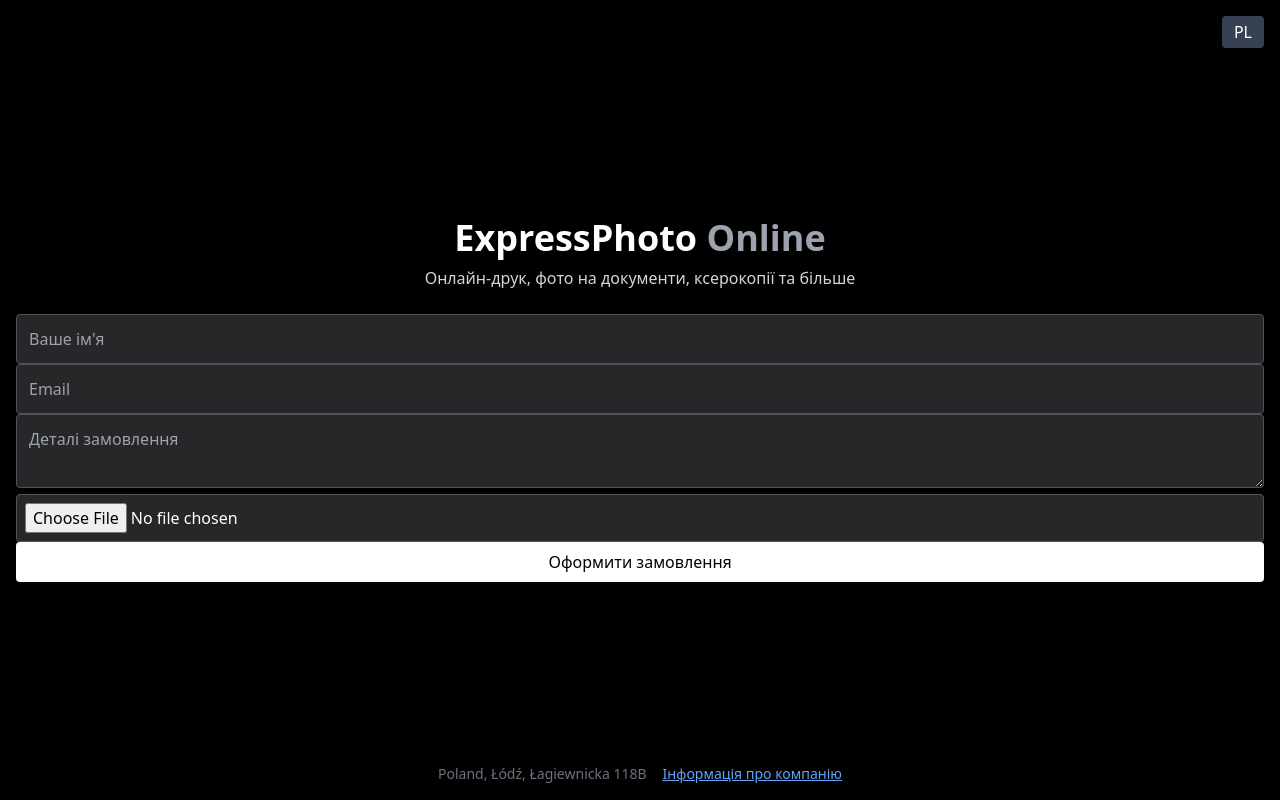
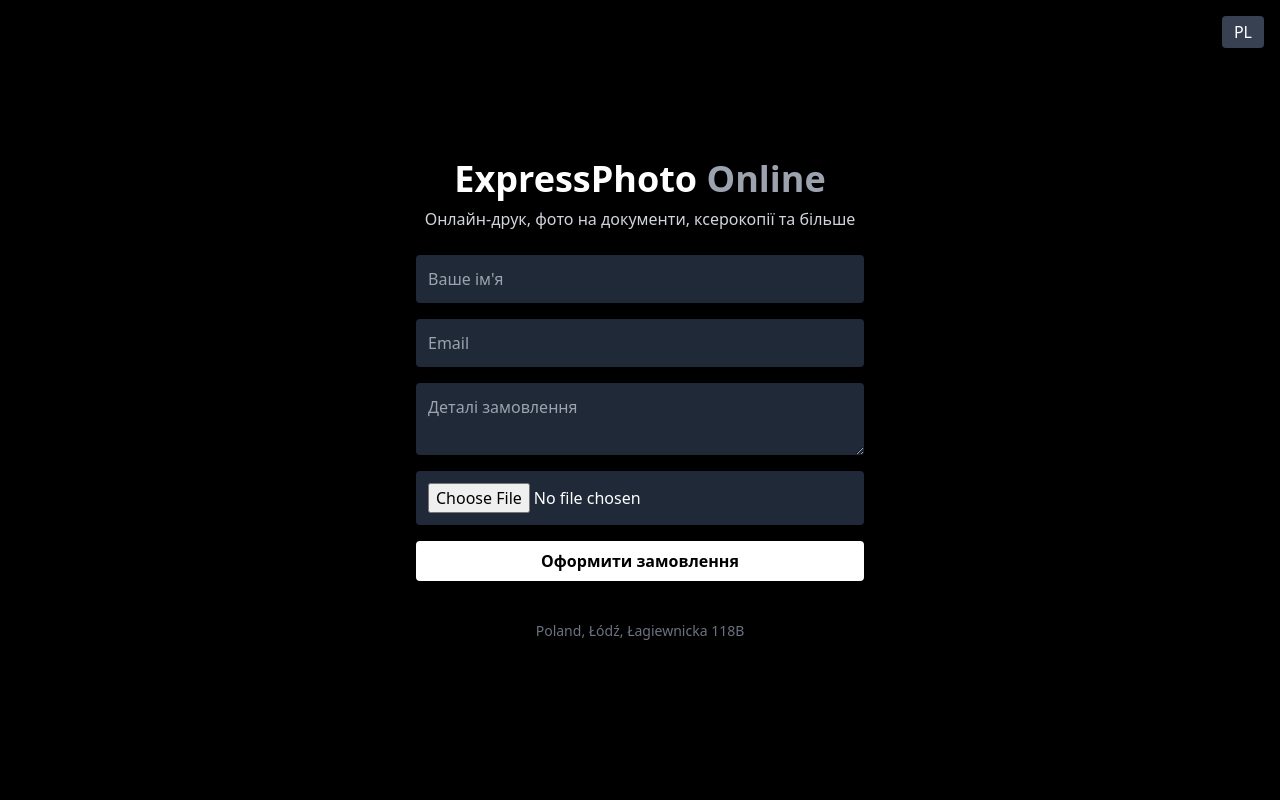
Before and after one commit to cutesuno/expressphoto-online, a Next.js app: page / in a window 1280 px wide. Built offline with nearby package versions, Linux system fonts and the light colour scheme.

Commit message:
повністю оновлений фронтенд

```diff
--- a/pages/index.tsx
+++ b/pages/index.tsx
@@ -1,22 +1,30 @@
-import React, { useState } from 'react';
-import { useTranslation } from 'react-i18next';
-import '../i18n';
+import { useState } from 'react';
 
 export default function Home() {
-  const { t, i18n } = useTranslation();
-  const [form, setForm] = useState({ name: '', email: '', details: '' });
-  const [loading, setLoading] = useState(false);
+  const [form, setForm] = useState({
+    name: '',
+    email: '',
+    details: '',
+  });
+  const [file, setFile] = useState<File | null>(null);
   const [confirmed, setConfirmed] = useState(false);
-  const [showInfo, setShowInfo] = useState(false);
-  const [file, setFile] = useState<File | null>(null);
+  const [language, setLanguage] = useState<'uk' | 'pl'>('uk');
 
-  const handleChange = (e: any) => setForm({ ...form, [e.target.name]: e.target.value });
-  const toggleLang = () => i18n.changeLanguage(i18n.language === 'uk' ? 'pl' : 'uk');
+  const handleChange = (e: React.ChangeEvent<HTMLInputElement | HTMLTextAreaElement>) => {
+    setForm({
+      ...form,
+      [e.target.name]: e.target.value,
+    });
+  };
 
-  const handleSubmit = async (e: any) => {
+  const handleFileChange = (e: React.ChangeEvent<HTMLInputElement>) => {
+    if (e.target.files && e.target.files[0]) {
+      setFile(e.target.files[0]);
+    }
+  };
+
+  const handleSubmit = async (e: React.FormEvent) => {
     e.preventDefault();
-    setLoading(true);
-
     const formData = new FormData();
     formData.append('name', form.name);
     formData.append('email', form.email);
@@ -27,16 +35,30 @@
       method: 'POST',
       body: formData,
     });
-
-    setLoading(false);
     setConfirmed(true);
   };
 
+  const toggleLang = () => setLanguage(language === 'uk' ? 'pl' : 'uk');
+
+  const t = (key: string) => {
+    const dict: any = {
+      intro: {
+        uk: 'Онлайн-друк, фото на документи, ксерокопії та більше',
+        pl: 'Druk online, zdjęcia do dokumentów, kserokopie i więcej',
+      },
+      name: { uk: "Ваше ім'я", pl: 'Imię' },
+      details: { uk: 'Деталі замовлення', pl: 'Szczegóły zamówienia' },
+      submit: { uk: 'Оформити замовлення', pl: 'Złóż zamówienie' },
+      thanks: { uk: 'Дякуємо за замовлення!', pl: 'Dziękujemy za zamówienie!' },
+    };
+    return dict[key]?.[language] || key;
+  };
+
   return (
-    <div className="min-h-screen flex flex-col items-center justify-center px-4 py-10">
+    <div className="min-h-screen flex flex-col items-center justify-center bg-black text-white p-6">
       <div className="absolute top-4 right-4">
-        <button onClick={toggleLang} className="px-3 py-1 rounded bg-gray-700 hover:bg-gray-600 transition">
-          {i18n.language === 'uk' ? 'PL' : 'UA'}
+        <button onClick={toggleLang} className="px-3 py-1 rounded bg-gray-700 hover:bg-gray-600">
+          {language === 'uk' ? 'PL' : 'UA'}
         </button>
       </div>
 
@@ -44,66 +66,20 @@
       <p className="text-gray-300 mb-6 text-center">{t('intro')}</p>
 
       {!confirmed ? (
-        <form
-        onSubmit={handleSubmit}
-        encType="multipart/form-data"
-        method="POST"
-      >
-          <input name="name" placeholder={t('name')} onChange={handleChange} className="w-full p-3 rounded bg-zinc-800 border border-zinc-600" required />
-          <input name="email" placeholder="Email" onChange={handleChange} className="w-full p-3 rounded bg-zinc-800 border border-zinc-600" required />
-          <textarea name="details" placeholder={t('details')} onChange={handleChange} className="w-full p-3 rounded bg-zinc-800 border border-zinc-600" required />
-
-          <input
-            type="file"
-            name="file"
-            accept=".pdf,.jpg,.jpeg,.png,.doc,.docx,.txt"
-            onChange={(e) => setFile(e.target.files?.[0] || null)}
-            className="w-full p-2 bg-zinc-800 text-white border border-zinc-600 rounded"
-          />
-
-          <button type="submit" className="w-full bg-white text-black py-2 rounded hover:bg-gray-200 transition">
-            {loading ? t('loading') : t('makeOrder')}
+        <form onSubmit={handleSubmit} method="POST" encType="multipart/form-data" className="flex flex-col w-full max-w-md space-y-4">
+          <input name="name" placeholder={t('name')} onChange={handleChange} className="bg-gray-800 p-3 rounded" required />
+          <input name="email" type="email" placeholder="Email" onChange={handleChange} className="bg-gray-800 p-3 rounded" required />
+          <textarea name="details" placeholder={t('details')} onChange={handleChange} className="bg-gray-800 p-3 rounded" required />
+          <input type="file" name="file" onChange={handleFileChange} className="bg-gray-800 p-3 rounded" />
+          <button type="submit" className="bg-white text-black font-bold py-2 rounded hover:bg-gray-200">
+            {t('submit')}
           </button>
         </form>
       ) : (
-        <div className="text-green-400 text-lg animate-pulse mt-4">{t('confirmed')}</div>
+        <p className="text-green-400 text-xl font-semibold mt-4">{t('thanks')}</p>
       )}
 
-      <footer className="absolute bottom-4 text-sm text-gray-500 flex gap-4 items-center">
-        <span>Poland, Łódź, Łagiewnicka 118B</span>
-        <button
-          onClick={() => setShowInfo(true)}
-          className="underline text-blue-400 hover:text-blue-300"
-        >
-          Інформація про компанію
-        </button>
-      </footer>
-
-      {showInfo && (
-        <div className="fixed inset-0 bg-black/70 flex items-center justify-center z-50">
-          <div className="bg-zinc-900 border border-zinc-700 rounded-xl p-6 max-w-xl text-left text-sm relative">
-            <button
-              className="absolute top-2 right-3 text-gray-500 hover:text-white"
-              onClick={() => setShowInfo(false)}
-            >✕</button>
-            <h2 className="text-xl font-bold mb-3">EXPRESS PHOTO</h2>
-            <p><strong>Послуги:</strong></p>
-            <ul className="list-disc list-inside mb-2">
-              <li>Портретна зйомка / Sesja portretowa</li>
-              <li>Відновлення фото / Odnawianie zdjęć</li>
-              <li>Фотосесія: портретна, материнство, групова / Portretowa, macierzyńska, grupowa</li>
-              <li>Фотографії на документи / Zdjęcia do dokumentów</li>
-              <li>Ксерокопія ч/б і кольорова / Kserokopia czarno-biała, kolorowa</li>
-              <li>Формати A3, A4. Ламінування, сканування</li>
-              <li>Друк фото, друк документів / Druk zdjęć, dokumentów</li>
-            </ul>
-            <p><strong>Контакти:</strong></p>
-            <p>Телефон: +48 609 860 816</p>
-            <p>Email: dariiakravetsexpressphoto@gmail.com</p>
-            <p>Адреса: Poland, Łódź, Łagiewnicka 118B</p>
-          </div>
-        </div>
-      )}
+      <p className="text-sm text-gray-500 mt-10">Poland, Łódź, Łagiewnicka 118B</p>
     </div>
   );
 }
```
